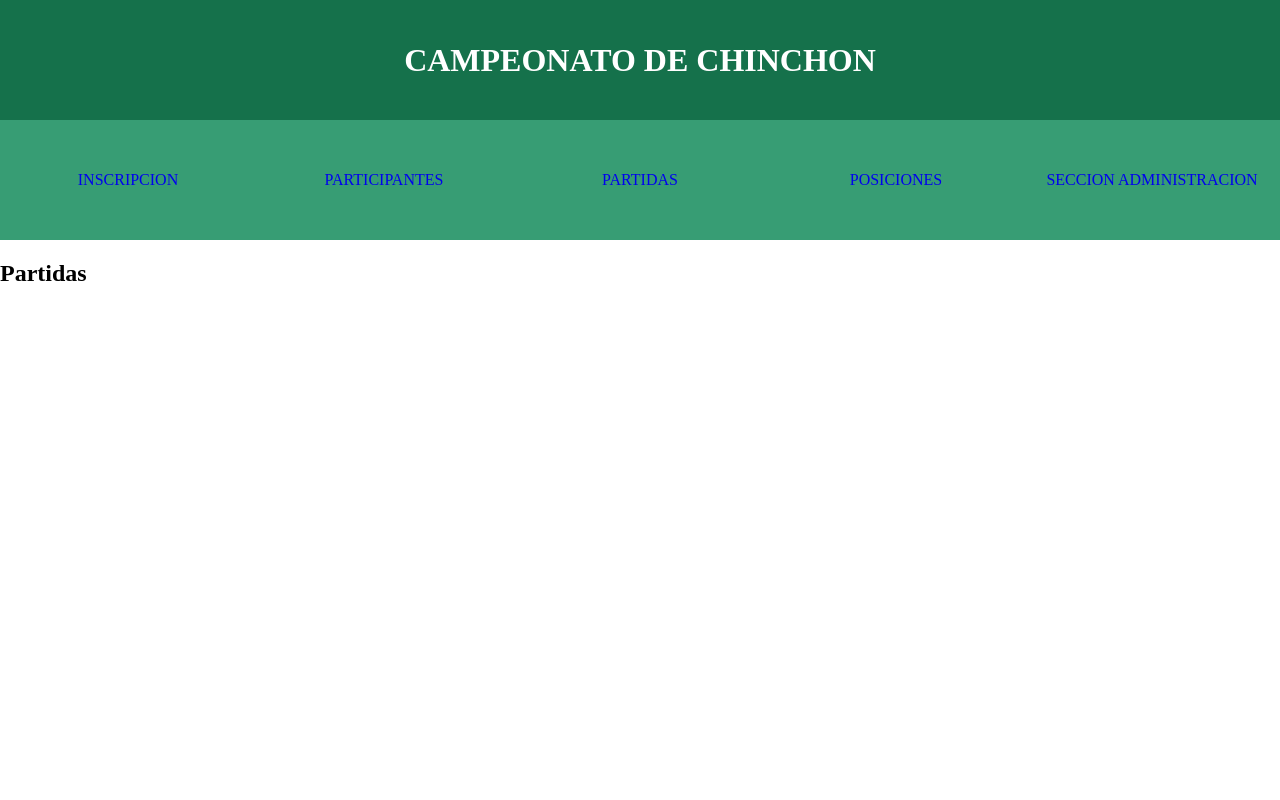
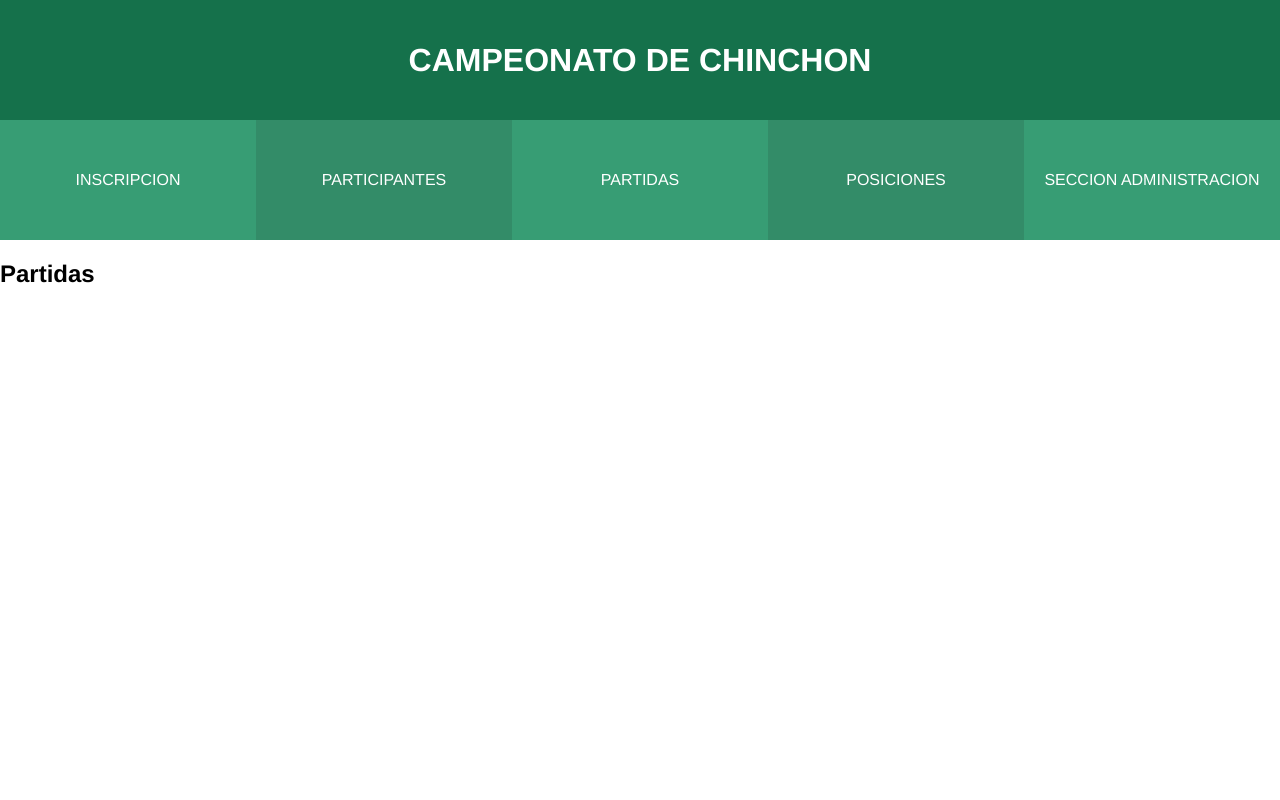
Before and after one commit to ezvel/CiHeich, a PHP site: page /partidas.php in a window 1280 px wide. Run offline with PHP 8.4, Linux system fonts and the light colour scheme.

Commit message:
Arreglar bug con el min-width al header
Se requiere que el header no se achique más a partir de los 1152px para que no se  rompa el diseño, ya que por ahora, no se trabaja con responsive design.

```diff
--- a/estilos.css
+++ b/estilos.css
@@ -6,10 +6,15 @@ body {
 	margin: 0;
 	padding: 0;
 	min-height: 100vh;
+	font-family: "helvetica";
 }
 
 h1 {
 	margin: 0;
+}
+
+header {
+	min-width: 1152px;
 }
 
 .header__titular {
@@ -49,6 +54,7 @@ h1 {
 
 .nav__item a {
 	text-decoration: none;
+	color: #ffffff;
 }
 
 .nav__item-par--bg-darkest {
@@ -58,3 +64,8 @@ h1 {
 .nav__item-impar--bg-lightness {
 	background-color: #338C68;
 }
+
+.nav__item-par--bg-darkest:hover,
+.nav__item-impar--bg-lightness:hover  {
+	background-color: #15714B;
+}
--- a/partidas.php
+++ b/partidas.php
@@ -11,11 +11,11 @@
 		</div>
 		<nav class="header__nav">
 			<ul>
-				<li class="nav__item"><a href="./inscripcion.php">INSCRIPCION</a></li>
-				<li class="nav__item"><a href="./participantes.php">PARTICIPANTES</a></li>
-				<li class="nav__item"><a href="./partidas.php">PARTIDAS</a></li>
-				<li class="nav__item"><a href="./posiciones.php">POSICIONES</a></li>
-				<li class="nav__item"><a href="./seccion_administradores.php">SECCION ADMINISTRACION</a></li>
+				<li class="nav__item nav__item-par--bg-darkest"><a href="./inscripcion.php">INSCRIPCION</a></li>
+				<li class="nav__item nav__item-impar--bg-lightness"><a href="./participantes.php">PARTICIPANTES</a></li>
+				<li class="nav__item nav__item-par--bg-darkest"><a href="./partidas.php">PARTIDAS</a></li>
+				<li class="nav__item nav__item-impar--bg-lightness"><a href="./posiciones.php">POSICIONES</a></li>
+				<li class="nav__item nav__item-par--bg-darkest"><a href="./seccion_administradores.php">SECCION ADMINISTRACION</a></li>
 			</ul>
 		</nav>
 	</header>
```
Also changed, not shown: participantes.php (+5 -5 lines), posiciones.php (+5 -5 lines), seccion_administradores.php (+5 -5 lines).
